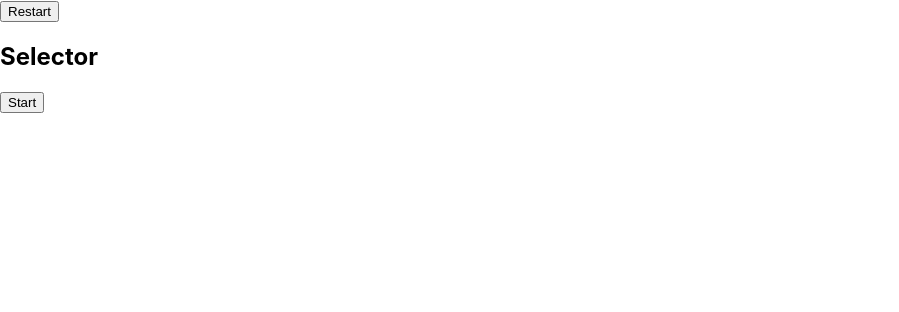
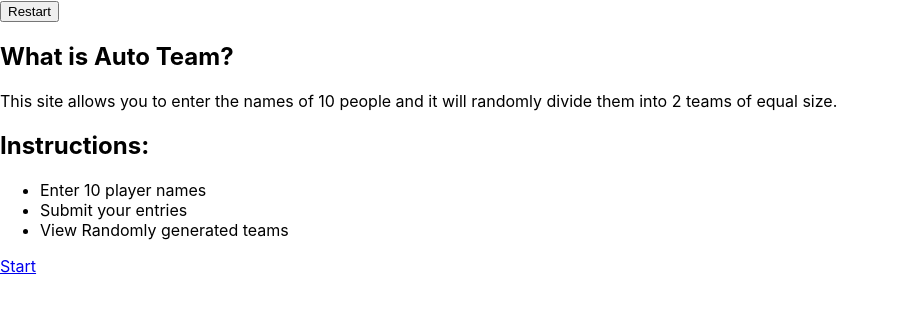
Before and after one commit to maslenm/football-team-generator, a React (Create React App) app: page / in a window 1280 px wide. Shown: the top 312 px of the page, without its empty margins (0-899 px from the left). Built offline with nearby package versions, Linux system fonts and the light colour scheme.

Commit message:
added content to welcome users, and instructions on how the site works. Includes styling classNames.

```diff
--- a/src/components/Home.js
+++ b/src/components/Home.js
@@ -2,10 +2,32 @@ import { Link } from "react-router-dom";
 
 const Home = () => (
 	<>
-		<h1>Selector</h1>
-		<Link to="/addplayer">
-			<button>Start</button>
-		</Link>
+		<section className="welcome">
+			<header className="welcome-header">
+				<h2>What is Auto Team?</h2>
+			</header>
+			<article className="welcome-content">
+				<p>
+					This site allows you to enter the names of 10 people and it will
+					randomly divide them into 2 teams of equal size.
+				</p>
+			</article>
+		</section>
+		<section className="instruction">
+			<header className="instruction-header">
+				<h2>Instructions:</h2>
+			</header>
+			<ul className="instruction-list">
+				<li>Enter 10 player names</li>
+				<li>Submit your entries</li>
+				<li>View Randomly generated teams</li>
+			</ul>
+		</section>
+		<section className="start">
+			<Link to="/addplayer" className="greenButton">
+				Start
+			</Link>
+		</section>
 	</>
 );
 
```
